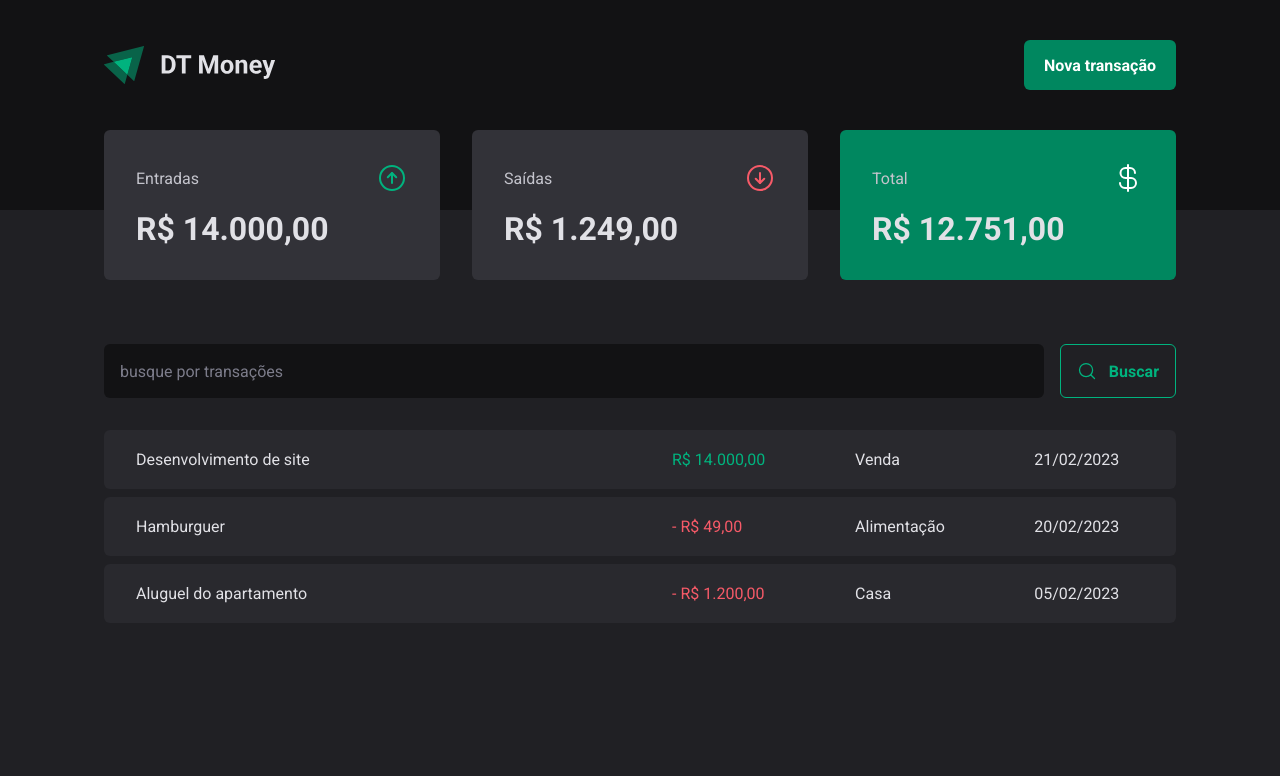
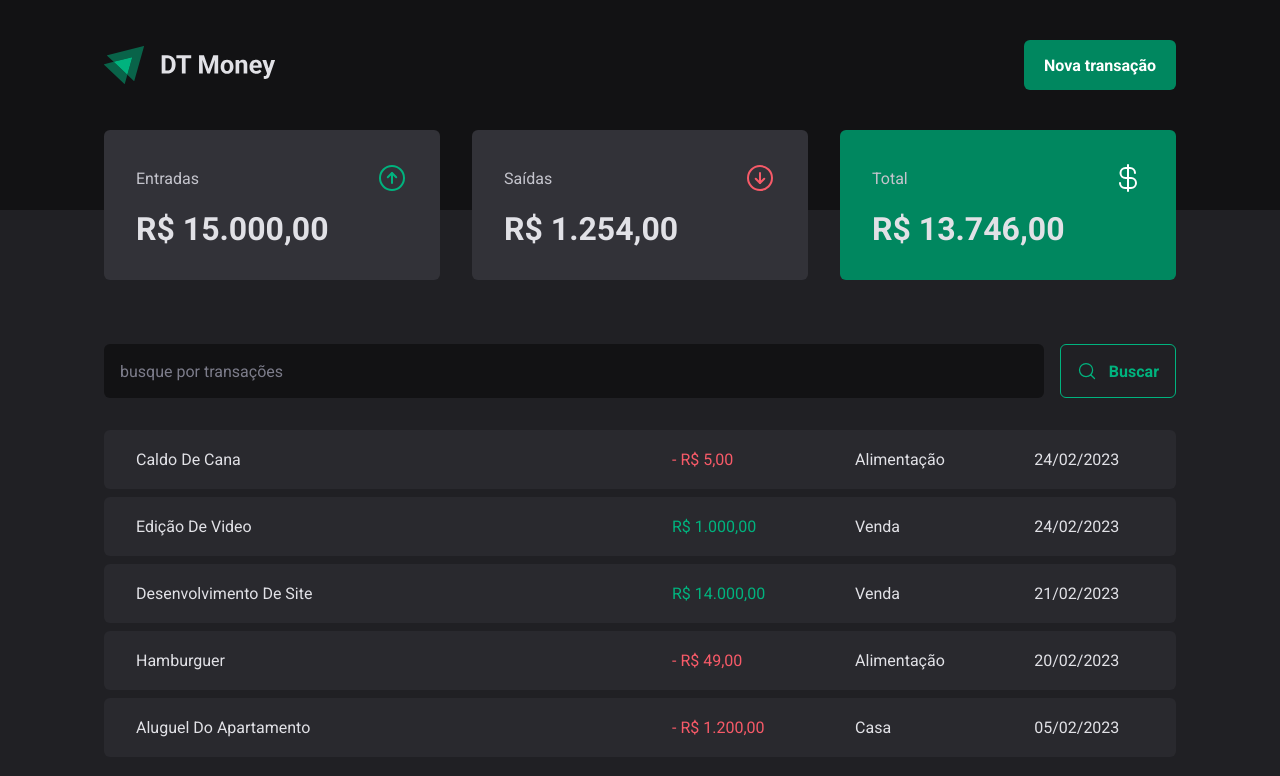
Before and after one commit to Muglly/DT-Money, a React (Vite) app: page / in a window 1280 px wide. Shown: the top 776 px of the page. Built offline with nearby package versions, Linux system fonts and the light colour scheme; data requests are answered from the project's data file.

Commit message:
Add new transaction

```diff
--- a/server.json
+++ b/server.json
@@ -23,6 +23,22 @@
       "category": "Casa",
       "price": 1200,
       "createdAt": "2023-02-05T12:00:13.427Z"
+    },
+    {
+      "description": "Edição de video",
+      "category": "Venda",
+      "price": 1000,
+      "type": "income",
+      "createdAt": "2023-02-24T13:01:41.336Z",
+      "id": 4
+    },
+    {
+      "description": "caldo de cana",
+      "category": "alimentação",
+      "price": 5,
+      "type": "outcome",
+      "createdAt": "2023-02-24T16:03:17.840Z",
+      "id": 5
     }
   ]
 }
--- a/src/components/NewTransactionModal/index.tsx
+++ b/src/components/NewTransactionModal/index.tsx
@@ -4,6 +4,9 @@ import { ArrowCircleDown, ArrowCircleUp, X } from "phosphor-react";
 import * as z from "zod";
 import { useForm, Controller } from "react-hook-form";
 import { zodResolver } from "@hookform/resolvers/zod";
+
+import { useContext } from "react";
+import { TransactionsContext } from "../../contexts/TransactionsContext";
 
 import * as S from "./styles";
 
@@ -17,7 +20,10 @@ const newTransactionFormSchema = z.object({
 type NewTransanctionsFormInputs = z.infer<typeof newTransactionFormSchema>;
 
 export function NewTransactionModal() {
+  const { createTransaction } = useContext(TransactionsContext);
+
   const {
+    reset,
     control,
     register,
     handleSubmit,
@@ -27,9 +33,16 @@ export function NewTransactionModal() {
   });
 
   async function handleCreateNewTransaction(data: NewTransanctionsFormInputs) {
-    await new Promise((resolve) => setTimeout(resolve, 2000));
+    const { category, description, price, type } = data;
 
-    console.log(data);
+    await createTransaction({
+      description,
+      category,
+      price,
+      type,
+    });
+
+    reset();
   }
 
   return (
--- a/src/contexts/TransactionsContext.tsx
+++ b/src/contexts/TransactionsContext.tsx
@@ -10,9 +10,17 @@ interface Transaction {
   createdAt: string;
 }
 
+interface CreateTransactionInput {
+  description: string;
+  price: number;
+  category: string;
+  type: "income" | "outcome";
+}
+
 interface TransactionContextType {
   transactions: Transaction[];
   fetchTransactions: (query?: string) => Promise<void>;
+  createTransaction: (data: CreateTransactionInput) => Promise<void>;
 }
 
 interface TransactionProviderProps {
@@ -27,6 +35,8 @@ export function TransactionsProvider({ children }: TransactionProviderProps) {
   async function fetchTransactions(query?: string) {
     const response = await api.get("/transactions", {
       params: {
+        _sort: "createdAt",
+        _order: "desc",
         q: query,
       },
     });
@@ -34,12 +44,28 @@ export function TransactionsProvider({ children }: TransactionProviderProps) {
     setTransactions(response.data);
   }
 
+  async function createTransaction(data: CreateTransactionInput) {
+    const { category, description, price, type } = data;
+
+    const response = await api.post("transactions", {
+      description,
+      category,
+      price,
+      type,
+      createdAt: new Date(),
+    });
+
+    setTransactions((state) => [response.data, ...state]);
+  }
+
   useEffect(() => {
     fetchTransactions();
   }, []);
 
   return (
-    <TransactionsContext.Provider value={{ transactions, fetchTransactions }}>
+    <TransactionsContext.Provider
+      value={{ transactions, fetchTransactions, createTransaction }}
+    >
       {children}
     </TransactionsContext.Provider>
   );
--- a/src/pages/transaction/styles.ts
+++ b/src/pages/transaction/styles.ts
@@ -16,6 +16,7 @@ export const TransactionTable = styled.table`
   td {
     padding: 1.25rem 2rem;
     background: ${({ theme }) => theme.colors.gray[700]};
+    text-transform: capitalize;
 
     &:first-child {
       border-top-left-radius: 6px;
```
